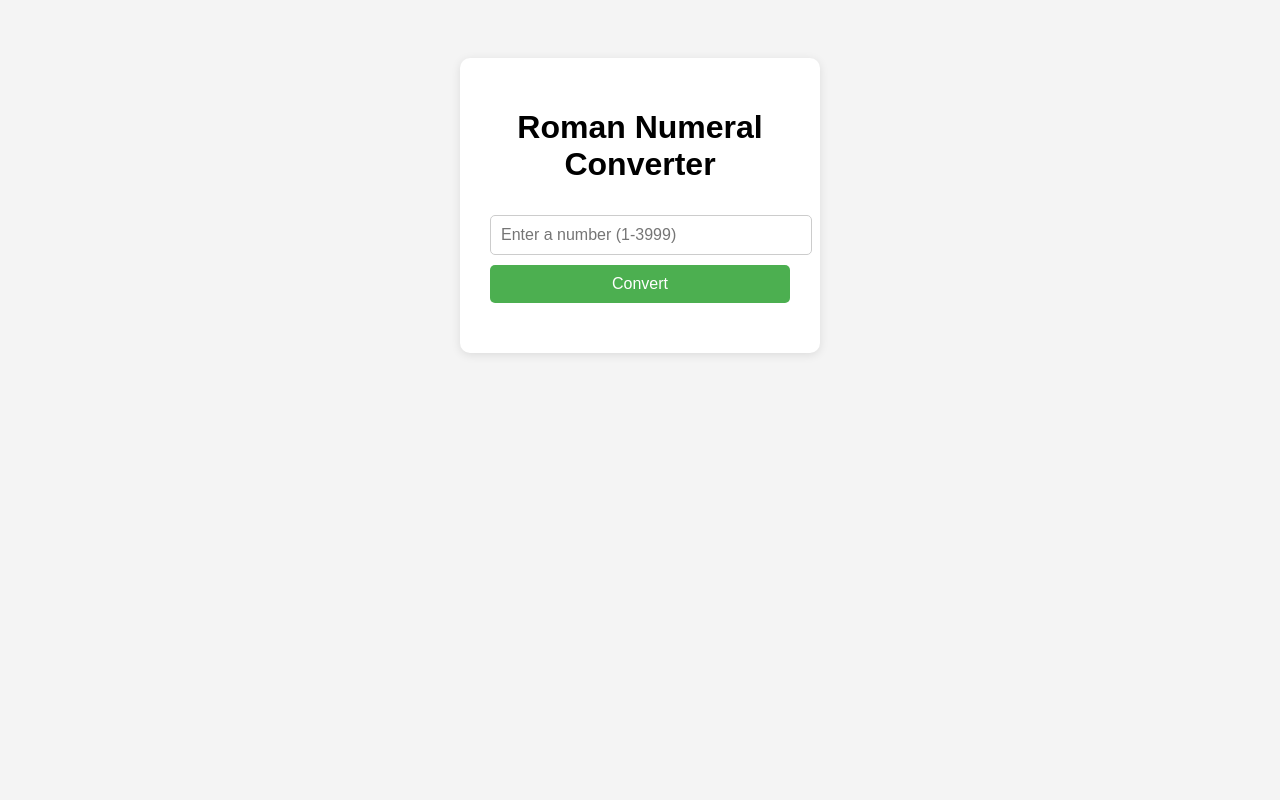
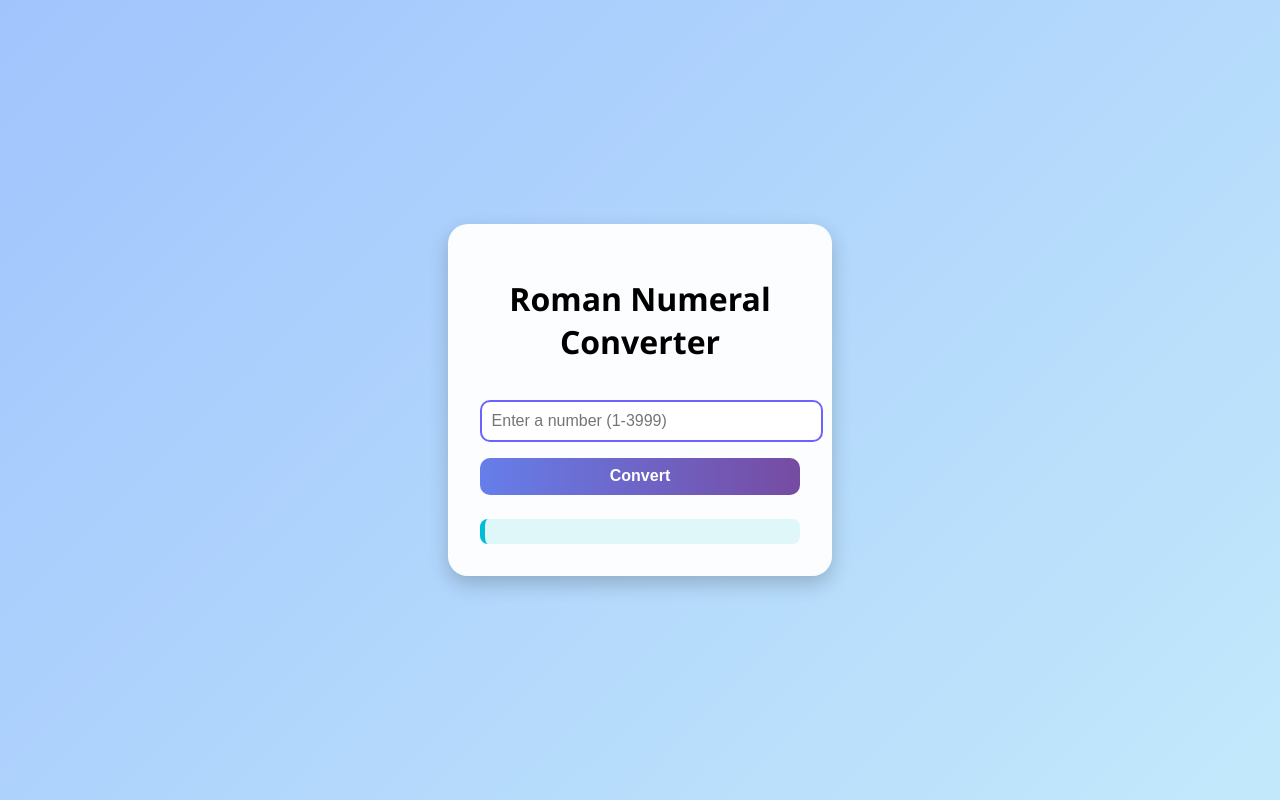
Before and after one commit to EliseoTNgoma/rnconverter, a plain HTML site: page index.html in a window 1280 px wide. Drawn offline with Linux system fonts and the light colour scheme.

Commit message:
Update styles.css

```diff
--- a/styles.css
+++ b/styles.css
@@ -1,41 +1,68 @@
 body {
-  font-family: Arial, sans-serif;
-  background-color: #f4f4f4;
+  font-family: 'Segoe UI', Tahoma, Geneva, Verdana, sans-serif;
+  background: linear-gradient(135deg, #a1c4fd, #c2e9fb);
+  display: flex;
+  justify-content: center;
+  align-items: center;
+  height: 100vh;
+  margin: 0;
   text-align: center;
-  padding-top: 50px;
 }
 
 .container {
-  background: white;
-  padding: 30px;
-  margin: auto;
-  width: 300px;
-  border-radius: 10px;
-  box-shadow: 0 2px 10px rgba(0,0,0,0.1);
+  background: rgba(255, 255, 255, 0.95);
+  padding: 2rem;
+  border-radius: 20px;
+  box-shadow: 0 8px 20px rgba(0, 0, 0, 0.2);
+  width: 320px;
+  transition: transform 0.3s ease;
 }
 
-input, button {
-  padding: 10px;
-  margin-top: 10px;
+.container:hover {
+  transform: scale(1.02);
+}
+
+input {
+  padding: 0.6rem;
+  margin-top: 1rem;
   width: 100%;
-  font-size: 16px;
-  border: 1px solid #ccc;
-  border-radius: 5px;
+  font-size: 1rem;
+  border: 2px solid #6c63ff;
+  border-radius: 10px;
+  outline: none;
+  transition: border-color 0.3s ease;
+}
+
+input:focus {
+  border-color: #48c6ef;
 }
 
 button {
-  background-color: #4CAF50;
+  padding: 0.6rem;
+  margin-top: 1rem;
+  width: 100%;
+  font-size: 1rem;
+  font-weight: bold;
   color: white;
+  background: linear-gradient(to right, #667eea, #764ba2);
   border: none;
+  border-radius: 10px;
   cursor: pointer;
+  transition: background 0.3s ease, transform 0.2s ease;
 }
 
 button:hover {
-  background-color: #45a049;
+  background: linear-gradient(to right, #764ba2, #667eea);
+  transform: translateY(-2px);
 }
 
 #output {
-  margin-top: 20px;
-  font-size: 20px;
+  margin-top: 1.5rem;
   font-weight: bold;
+  color: #333;
+  background: #e0f7fa;
+  border-left: 5px solid #00bcd4;
+  padding: 0.8rem;
+  border-radius: 8px;
+  font-size: 1rem;
 }
```
